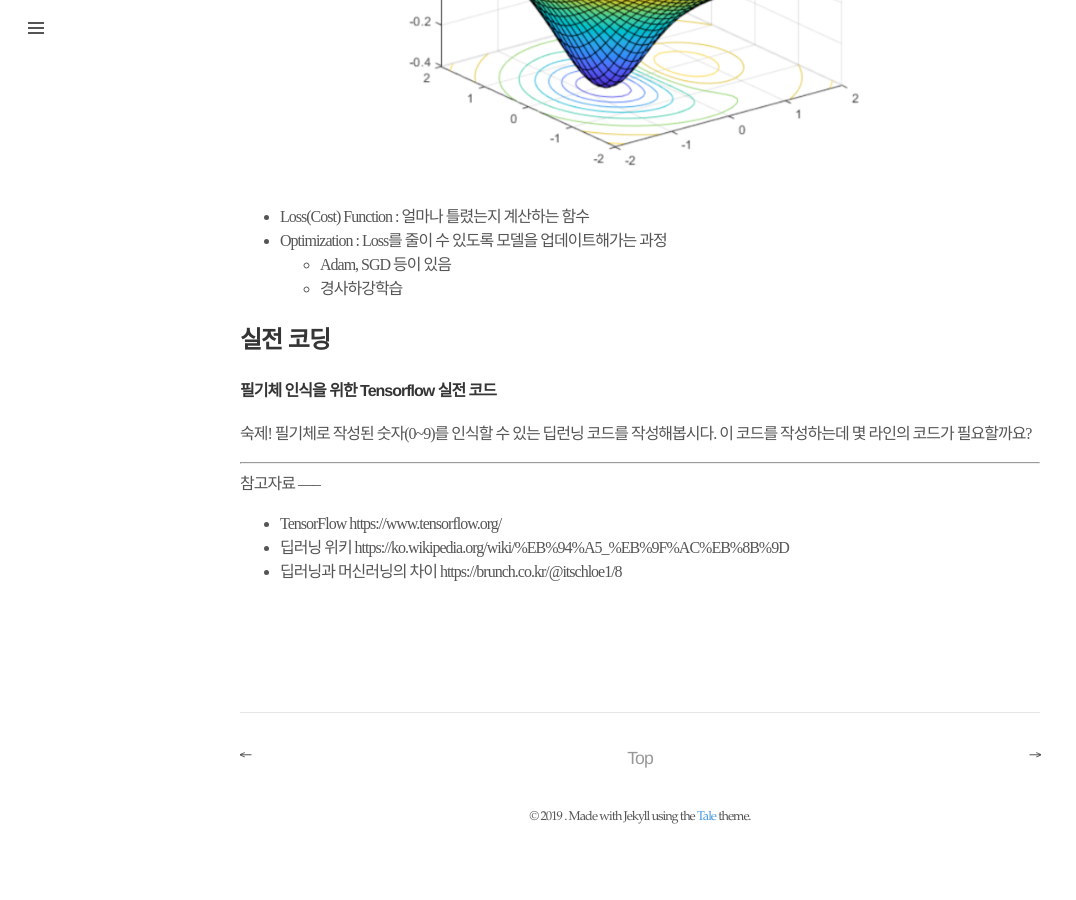
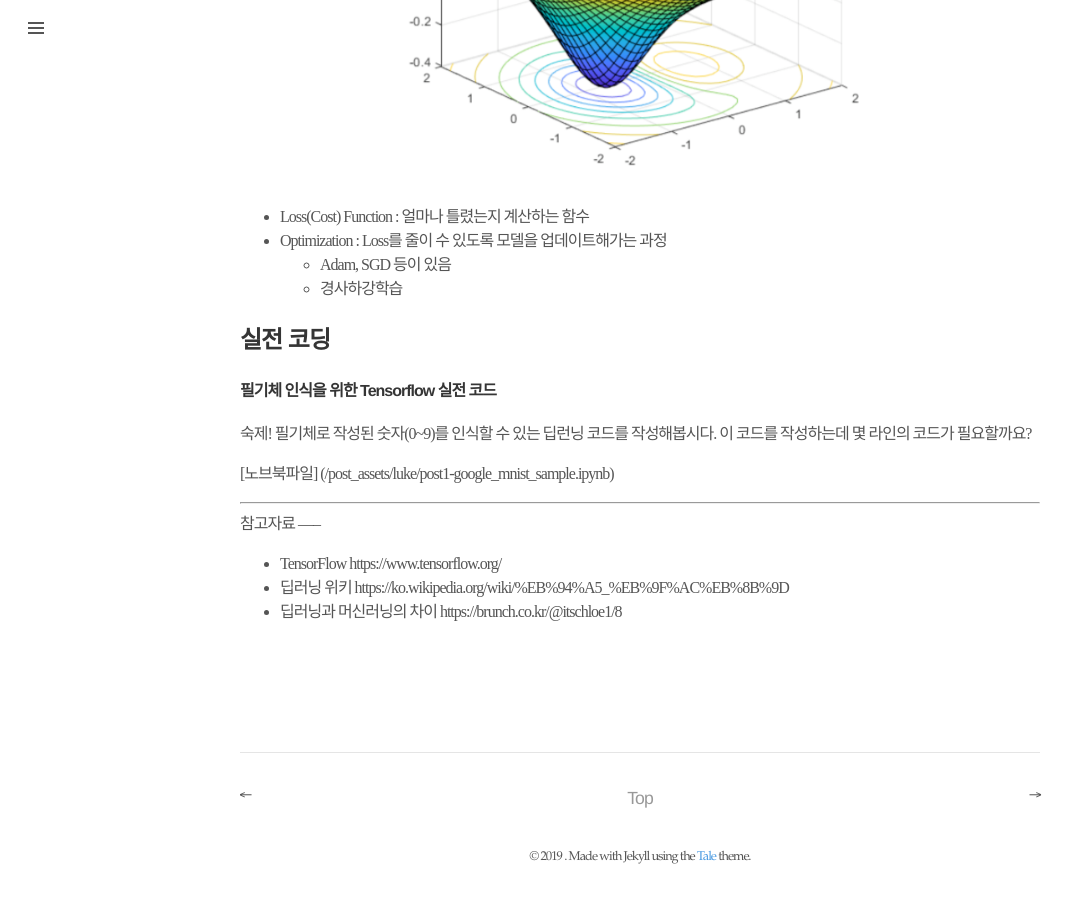
Before and after one commit to bravecompany/bravecompany.github.io, a Jekyll site: the page built from _posts/2019-11-24-DeepLearning Part 1.md, in a window 1280 px wide and 900 px high, scrolled down 3101 px. Shown: the whole window, without its empty margins (0-1076 px from the left). Built offline with Jekyll 4.4.1, drawn with Linux system fonts in a browser that asks for light colours; some web fonts are replaced; comment, search, counter and statistics services are not loaded; before the commit the page ends 3961 px from its top, so only the background shows below that.

Commit message:
file test

```diff
--- a/_posts/2019-11-24-DeepLearning Part 1.md
+++ b/_posts/2019-11-24-DeepLearning Part 1.md
@@ -71,8 +71,7 @@ Deep-Learning에 대한 이해와 Tensorflow 구조
 
 숙제! 필기체로 작성된 숫자(0~9)를 인식할 수 있는 딥런닝 코드를 작성해봅시다. 이 코드를 작성하는데 몇 라인의 코드가 필요할까요?
 
-
-
+[노브북파일] (/post_assets/luke/post1-google_mnist_sample.ipynb)
 
 ----------------------
 참고자료
```
Also changed, not shown: 2 other files.
